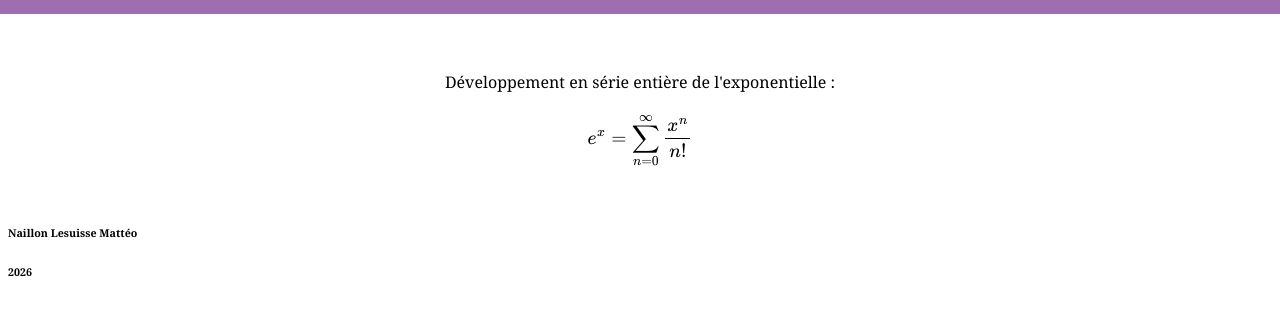
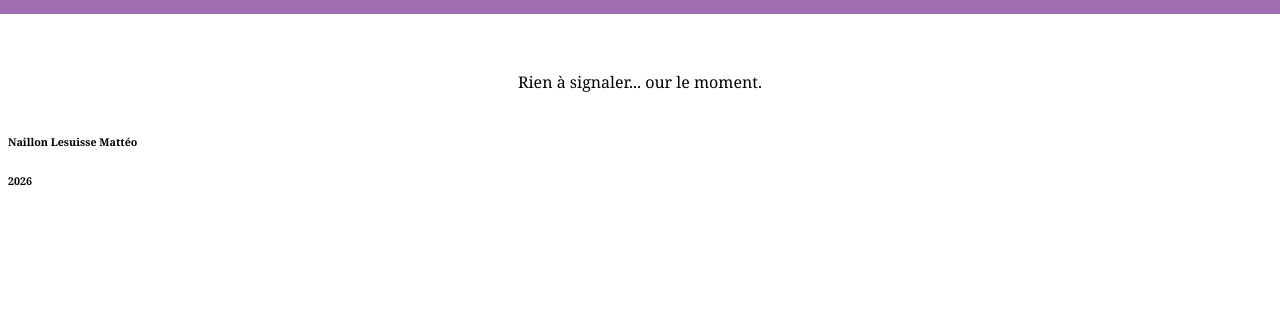
Before and after one commit to Matluthi/site, a plain HTML site: page maths.html in a window 1280 px wide. Shown: the part 96-410 px from the top of the page. Drawn offline with nearby package versions, Linux system fonts and the light colour scheme.

Commit message:
Modify main content to reflect current status
Updated the content of the main section to indicate no updates.

```diff
--- a/maths.html
+++ b/maths.html
@@ -30,13 +30,9 @@
     </header>
 
     <main>
-
-<p>
-Développement en série entière de l'exponentielle :
-\[
-e^x = \sum_{n=0}^{\infty} \frac{x^n}{n!}
-\]
-</p>
+        <p>
+        Rien à signaler... our le moment.
+        </p>
     </main>
     <footer>
         <div><h6> Naillon Lesuisse Mattéo </h6></div>
```
